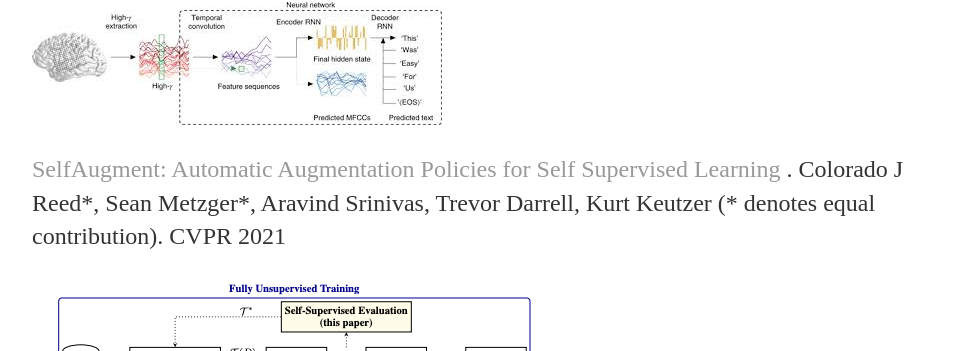
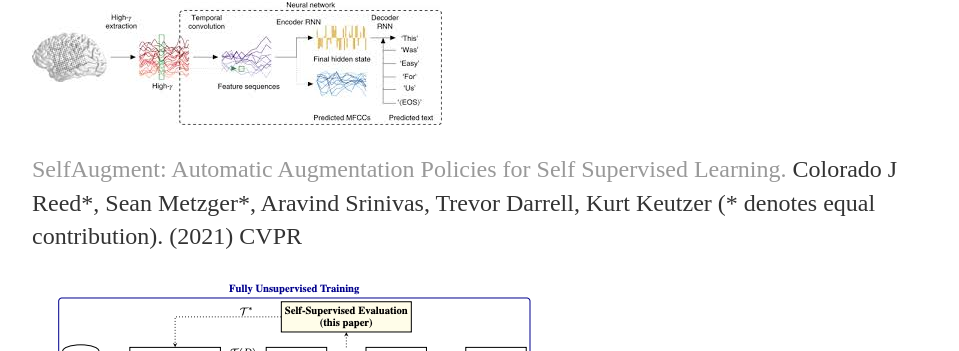
Before and after one commit to sean-metzger/sean-metzger.github.io, a Jekyll site: the page built from research/index.html, in a window 1280 px wide. Shown: the part 253-604 px from the top of the page, without its empty margins (160-1119 px from the left). Built offline with Jekyll 4.4.1, drawn with Linux system fonts in a browser that asks for light colours.

```diff
--- a/research/index.html
+++ b/research/index.html
@@ -7,7 +7,7 @@ title: Research
 	<h1>Publications</h1>
 		<p> Neural Prosthetics: In press.</p>
 		<img src="/images/joepaper.jpeg" alt="hi" class="inline"/>
-		<p> <a href="https://arxiv.org/pdf/2009.07724.pdf"> SelfAugment: Automatic Augmentation Policies for Self Supervised Learning </a>. Colorado J Reed*, Sean Metzger*, Aravind Srinivas, Trevor Darrell, Kurt Keutzer (* denotes equal contribution). CVPR 2021 </p>
+		<p> <a href="https://arxiv.org/pdf/2009.07724.pdf"> SelfAugment: Automatic Augmentation Policies for Self Supervised Learning. </a> Colorado J Reed*, Sean Metzger*, Aravind Srinivas, Trevor Darrell, Kurt Keutzer (* denotes equal contribution). (2021) CVPR </p>
 		<img src="/images/paperfig1.png" alt="hi" class="inline"/>
 		<p>  <a href="https://arxiv.org/pdf/2103.12718.pdf"> Self-Supervised Pretraining Improves Self-Supervised Pretraining </a>. Colorado J Reed, Xiangyu Yue, Ani Nrusimha, Sayna Ebrahimi, Vivek Vijaykumar, Richard Mao, Bo Li, Shanghang Zhang, Devin Guillory, Sean Metzger, Kurt Keutzer, Trevor Darrell. Arxiv. </p>
 		<p> Multivariate temporal receptive fields in speech perception reflect low-dimensional dynamics. Emily Stephen, Yuanning Li, Sean Metzger, Yulia Oganian, & Edward Chang (2021) COSYNE.
```
